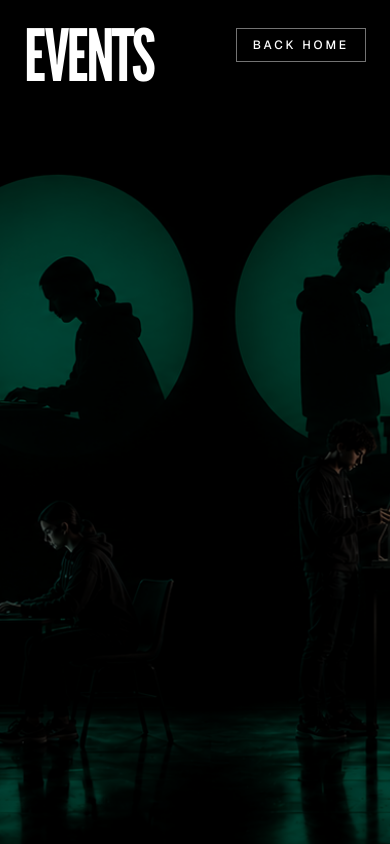
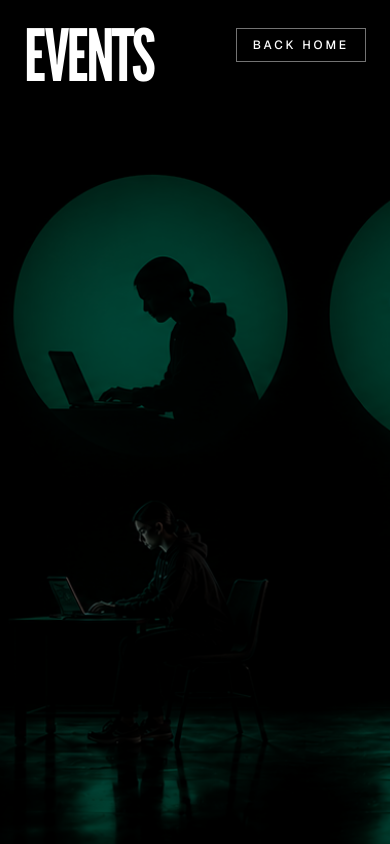
Before and after one commit to saiisback/iic-website, a Next.js app: page /events in a window 390 px wide. Built offline with nearby package versions, Linux system fonts and the light colour scheme.

Commit message:
fix: refine events hero responsiveness

```diff
--- a/app/events/page.tsx
+++ b/app/events/page.tsx
@@ -21,7 +21,7 @@ export default function EventsPage() {
           fill
           preload
           sizes="100vw"
-          className="object-cover object-center"
+          className="object-cover object-[44%_center] md:object-center"
         />
       }
     />
```
